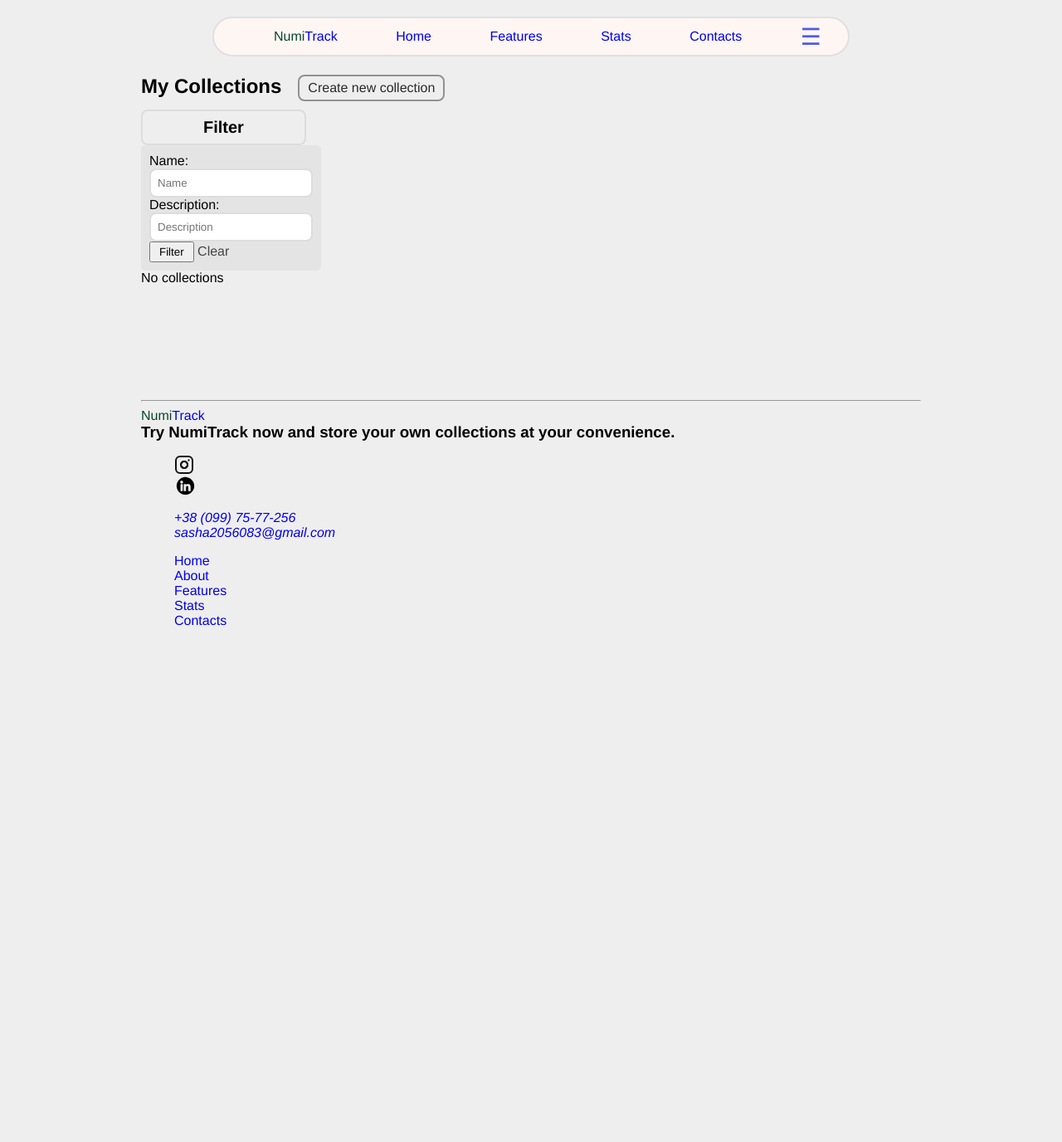
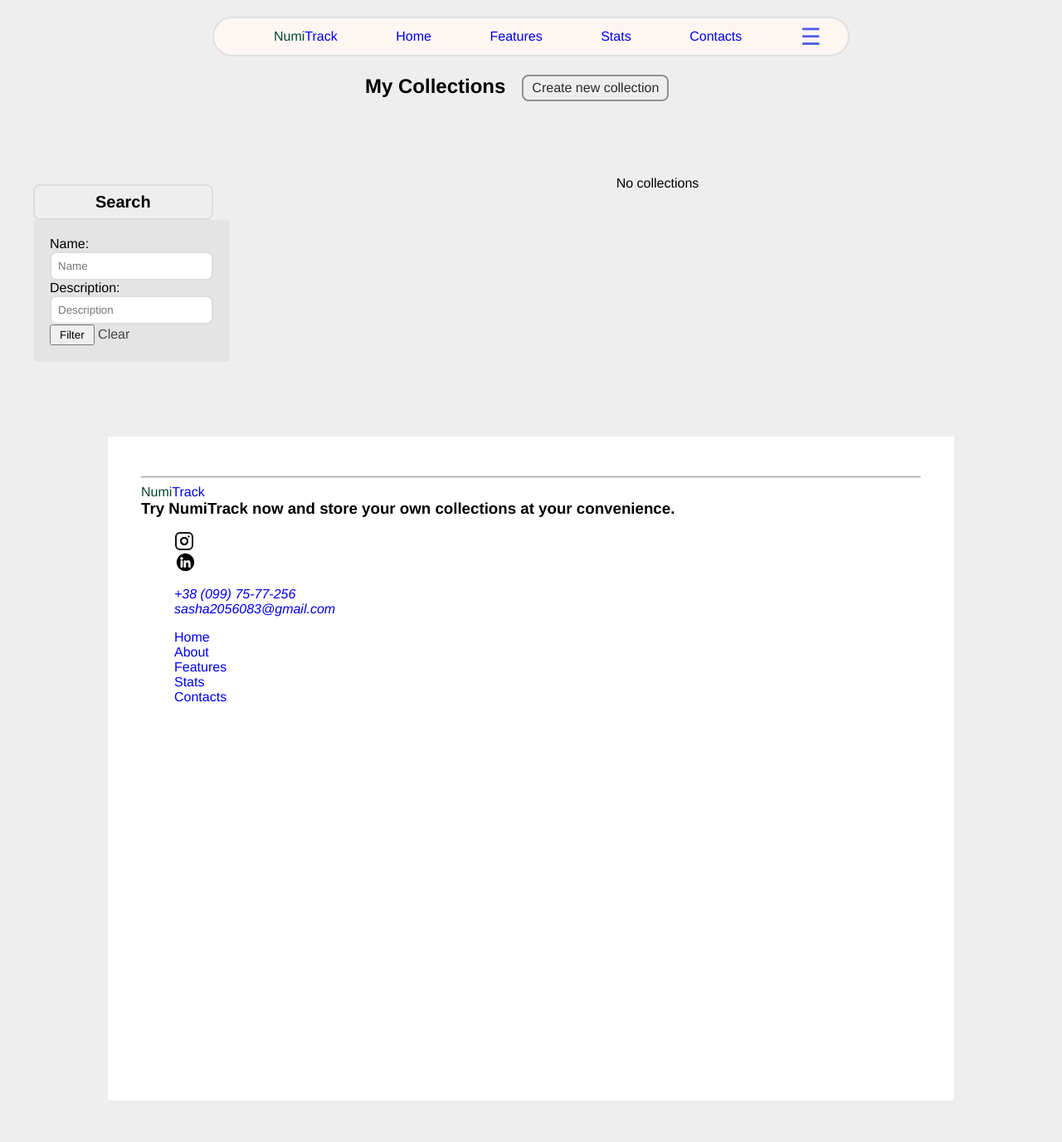
Before and after one commit to khlivniukoleksandr/NumiTrack, a Django app: page /my-collections/ in a window 1280 px wide. Shown: the whole page at 83% size. Before the commit the page ends 754 px from the top, so only its background shows below. Run offline with Django 5.2, Linux system fonts and the light colour scheme; the visitor is signed in with stand-in values (Sample User, id 1); data that the repository does not hold is empty.

Commit message:
Creating my collections-page design

```diff
--- a/items/models.py
+++ b/items/models.py
@@ -62,8 +62,8 @@ class Banknote(models.Model):
 class Collection(models.Model):
     cover = models.ImageField(upload_to="collections/covers/", blank=True, null=True)
     owner = models.ForeignKey(Collector, on_delete=models.CASCADE)
-    name = models.CharField(max_length=70)
-    description = models.CharField(max_length=100, null=True, blank=True)
+    name = models.CharField(max_length=60)
+    description = models.CharField(max_length=100)
     coins = models.ManyToManyField(Coin)
     banknotes = models.ManyToManyField(Banknote)
 
--- a/static/css/styles.css
+++ b/static/css/styles.css
@@ -44,9 +44,11 @@ button {
 }
 
 .container {
-    box-sizing: border-box;
-    margin: 50px 130px;
-    padding: 40px;
+box-sizing: border-box;
+  margin: 50px 130px;
+  padding: 40px;
+  background-color: #fff;
+  height: 100vh;
 }
 
 
@@ -481,7 +483,7 @@ button {
 /*_______________________________________________Filter items_____________________________________________-*/
 /*Filter*/
 
-.filter-coins-title {
+.filter-items-title {
     font-size: 20px;
     font-weight: 600;
     border: 2px solid #dddddd;
@@ -490,14 +492,7 @@ button {
     margin-top:10px;
 }
 
-
-.filter-coins-title:hover {
-    cursor: pointer;
-    background-color: #c1bdbd;
-    transition: background-color 350ms ease;
-}
-
-.form-search-coins {
+.form-search-items {
     display: flex;
     align-items: flex-start;
     flex-direction: column;
@@ -520,7 +515,7 @@ button {
 .search-form-overlay {
     background-color: #e4e4e4;
     border-radius: 5px;
-    padding: 10px;
+    padding: 20px;
 }
 
 .filter-button {
@@ -537,13 +532,29 @@ button {
 
 /*__________________________________________________End filter___________________________________________*/
 /*My coins*/
-.all-coins-content {
+.all-items-content {
     display:flex;
     margin: 90px 40px;
+    flex-direction: column;
+    align-items:flex-start;
+}
+.top-section-items {
+    display:flex;
+    align-items: flex-start;
+    margin-bottom:20px;
+    gap:20px;
+    width:100%;
+}
+.main-content-area {
+    display: flex;
+    width: 100%;
+    gap: 20px;
+    align-items: flex-start;
+    margin-top:70px;
 }
 .side-panel {
-    width:400px;
-    height: 100%;
+    width:300px;
+    flex-shrink: 0;
 }
 .button-add-new-item {
     border: 2px solid #919191;
@@ -558,19 +569,18 @@ button {
     transition: background-color 350ms ease;
     color: #ffffff;
 }
-.coin-title {
-    margin-bottom:15px;
+.item-title {
+    margin-bottom:0;
+    margin-left:400px;
 }
-.container-coins {
+.container-items {
         display: flex;
     flex-wrap: wrap;
     gap: 20px;
     justify-content: center;
-    margin-right: auto;
-    margin-left: auto;
-    padding-left: 15px;
+    flex-grow: 1;
     padding-right: 15px;
-    margin-top: 100px;
+    margin-top: 0;
 }
 
 /*Silver card*/
@@ -677,7 +687,7 @@ button {
     border: 1px solid #d2d2d2;
     border-radius: 12px;
     overflow: hidden;
-    background-color: #faf7f7;
+    background-color: rgba(255, 255, 255, 0.31);
     box-shadow: 0 2px 5px rgba(0, 0, 0, 0.1);
     height: 405px;
     position: relative;
@@ -731,7 +741,7 @@ button {
 
 }
 
-.card-coin-name {
+.card-item-name {
     font-family: 'Playfair Display', serif;
     font-size: 15px;
     margin-top: 10px;
@@ -742,11 +752,11 @@ button {
     transition: color 0.3s ease;
 }
 
-.card:hover .card-coin-name {
+.card:hover .card-item-name {
     color: #0f5c05;
 }
 
-.coin-description-card {
+.item-description-card {
     padding: 0 20px;
     display: flex;
     flex-direction: column;
@@ -756,18 +766,19 @@ button {
     color: #555;
 }
 
-.card:hover .coin-description-card {
+.card:hover .item-description-card {
     color: black;
 }
 
 /*/
 /*____________________________Collections______________________*/
-.collections-div-title {
-    display: flex;
-    justify-content: flex-start;
-    gap: 20px;
+.collection-name {
 }
 
+.collection-card {
+    width:270px;
+    height: 350px;
+}
 .pagination {
     display: flex;
     gap: 5px;
--- a/templates/collections/my_collections.html
+++ b/templates/collections/my_collections.html
@@ -1,13 +1,17 @@
 {% extends 'base.html' %}
 {% load static %}
 {% block content %}
-    <div class="container">
-    <div class="collections-div-title">
-  <h2 class="collection-title">My Collections</h2>
+
+  <div class="all-items-content">
+    <div class="top-section-items">
+      <h2 class="item-title">My Collections</h2>
       <a href="{% url "items:create-collection" %}" class="button-add-new-item">Create new collection</a>
     </div>
-    <div class="form-search-coins">
-  <p class="filter-coins-title">Filter</p>
+
+    <div class="main-content-area">
+      <div class="side-panel">
+        <div class="form-search-items">
+          <p class="filter-items-title">Search</p>
           <div class="filter-box">
             <form method="get" class="search-form-overlay">
               {{ form.as_p }}
@@ -16,25 +20,37 @@
             </form>
           </div>
         </div>
+      </div>
+
+      <div class="container-items">
         {% if collections %}
-  <div class="card-wrapper">
+
           {% for collection in collections %}
             <div class="card collection-card">
               <a href="{{ collection.get_absolute_url }}" class="card-link">
+                <div class="card-inner-scale-wrapper">
                   {% if collection.cover %}
-          <img src="{{ collection.cover.url }}" alt="{{ collection.name }}" width="100" height="100" class="card-image"/>
+                    <img src="{{ collection.cover.url }}" alt="{{ collection.name }}"
+                         class="card-image"/>
                   {% else %}
-          <img src="{% static 'images/default-cover-collections.png' %}" alt="{{ collection.name }}" width="150"
-               height="150" class="card-image"/>
+                    <img src="{% static 'images/default-cover-collections.png' %}" alt="{{ collection.name }}"
+                         class="card-image"/>
                   {% endif %}
-        <h4>{{ collection.name }}</h4>
-        <p>{{ collection.description }}</p>
+                  <div class="card-content-wrapper">
+                    <h4 class="card-item-name collection-name">{{ collection.name }}</h4>
+                    <div class="item-description-card">
+                      <p class="card-collection-description">{{ collection.description }}</p>
+                    </div>
+                  </div>
+                </div>
               </a>
             </div>
           {% endfor %}
+          </div>
         {% else %}
           <p>No collections</p>
         {% endif %}
+
     </div>
   </div>
 {% endblock %}
```
Also changed, not shown: templates/coins/my_coins.html (+14 -11 lines). Lines whose indentation alone changed are shown as unchanged.
